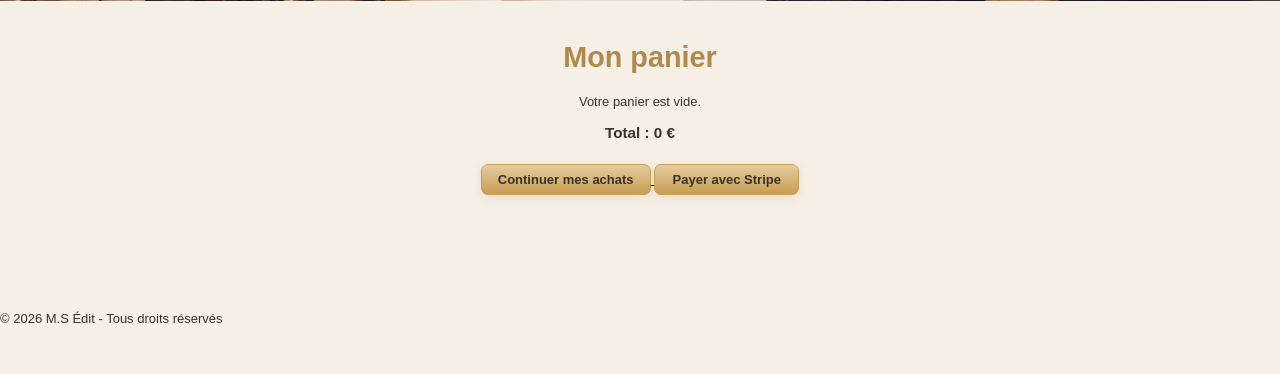
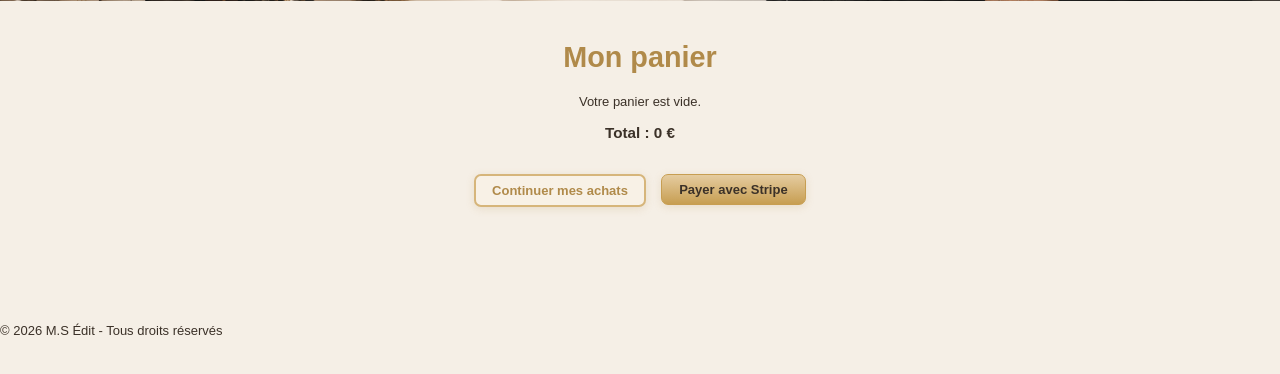
Before and after one commit to MSEDIT-1304/services-aux-ecrivains, a Flask app: page /panier in a window 1280 px wide. Shown: the part 357-731 px from the top of the page. Run offline with Flask 3, Linux system fonts and the light colour scheme.

Commit message:
Update style.css

```diff
--- a/static/style.css
+++ b/static/style.css
@@ -568,3 +568,37 @@ button:active {
     margin:45px 0;
 
 }
+
+/* ===========================
+   BOUTONS PANIER
+=========================== */
+
+.btn-panier{
+
+    display:flex;
+
+    justify-content:center;
+
+    gap:15px;
+
+    margin-top:25px;
+
+    flex-wrap:wrap;
+
+}
+
+.btn-secondaire{
+
+    background:#F8F1E6;
+
+    color:#B08A4A;
+
+    border:2px solid #D6B57A;
+
+}
+
+.btn-secondaire:hover{
+
+    background:#EFE4D5;
+
+}
```
